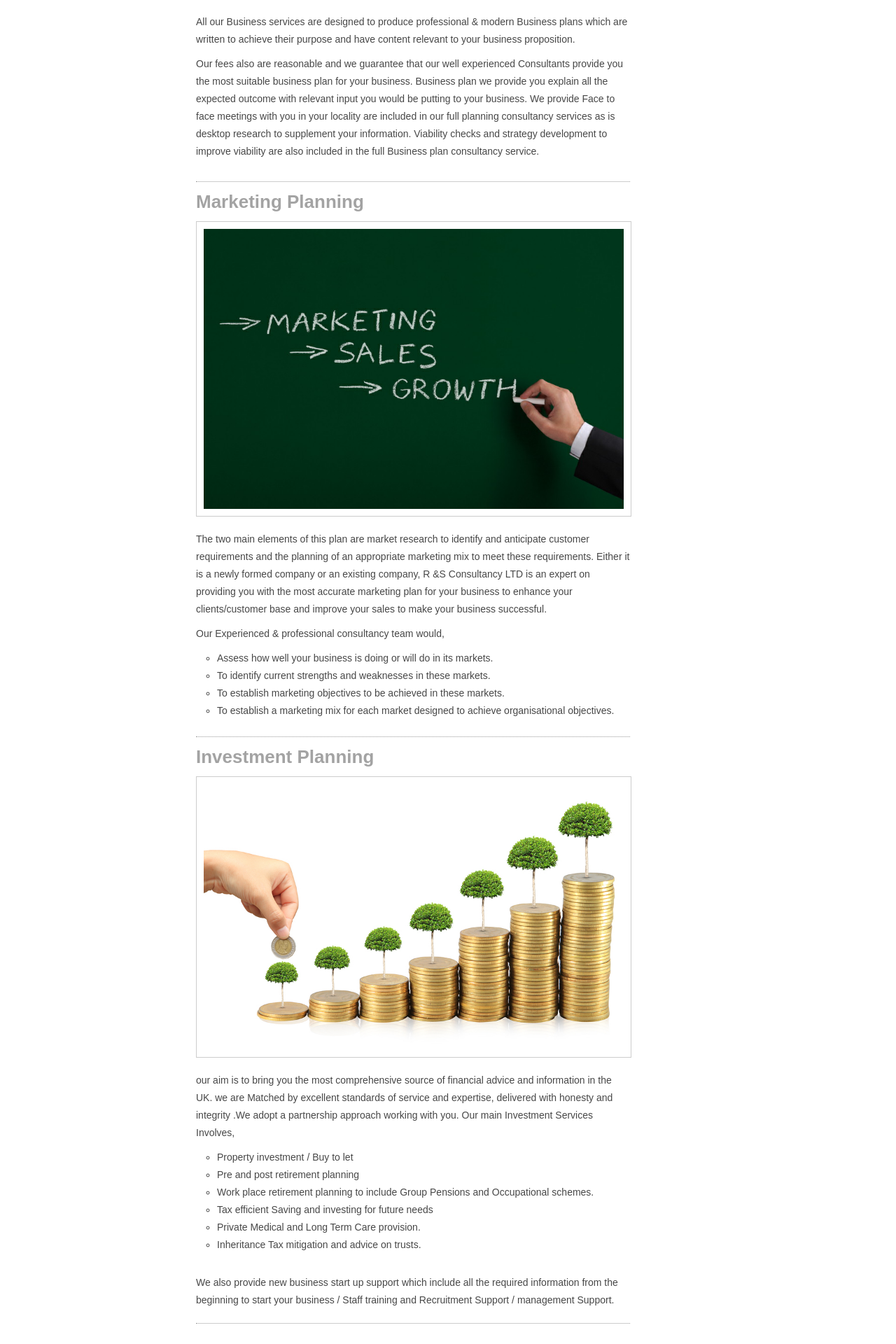
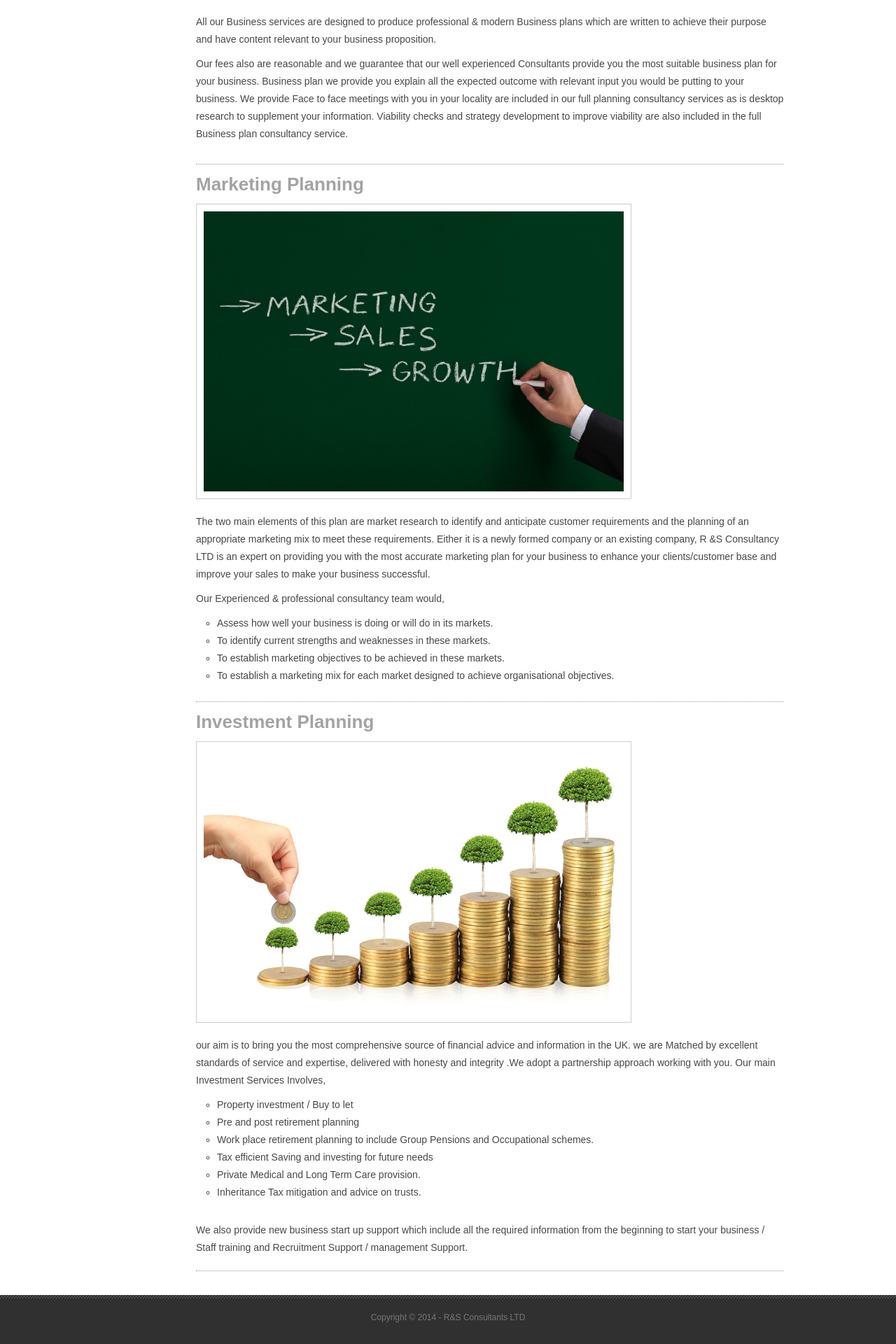
Before and after one commit to enadun/randsconsultants, a PHP site: page /services.php in a window 1280 px wide. Shown: the part 1260-3180 px from the top of the page at 70% size. Run offline with PHP 8.4, Linux system fonts and the light colour scheme.

Commit message:
services edited

```diff
--- a/css/zerogrid.css
+++ b/css/zerogrid.css
@@ -37,7 +37,9 @@
     .zerogrid .col16                    { width: 940px; }
 
     .zerogrid .col-1-3                  { width: 300px; }
-    .zerogrid .col-2-3                  { width: 620px; }
+    .zerogrid .col-2-3                  {
+	width: 840px;
+}
 
     /* Offsets */
     .zerogrid .offset01                   { margin-left: 60px;  }
```
